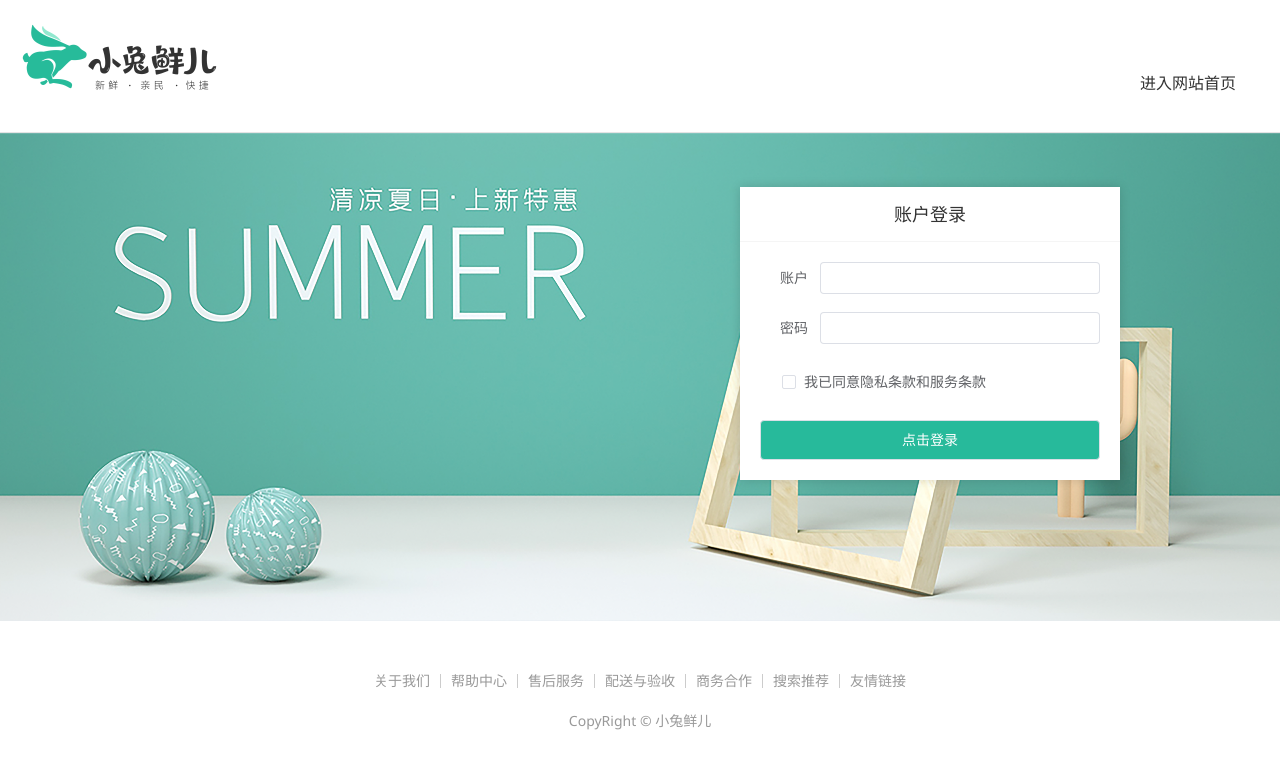
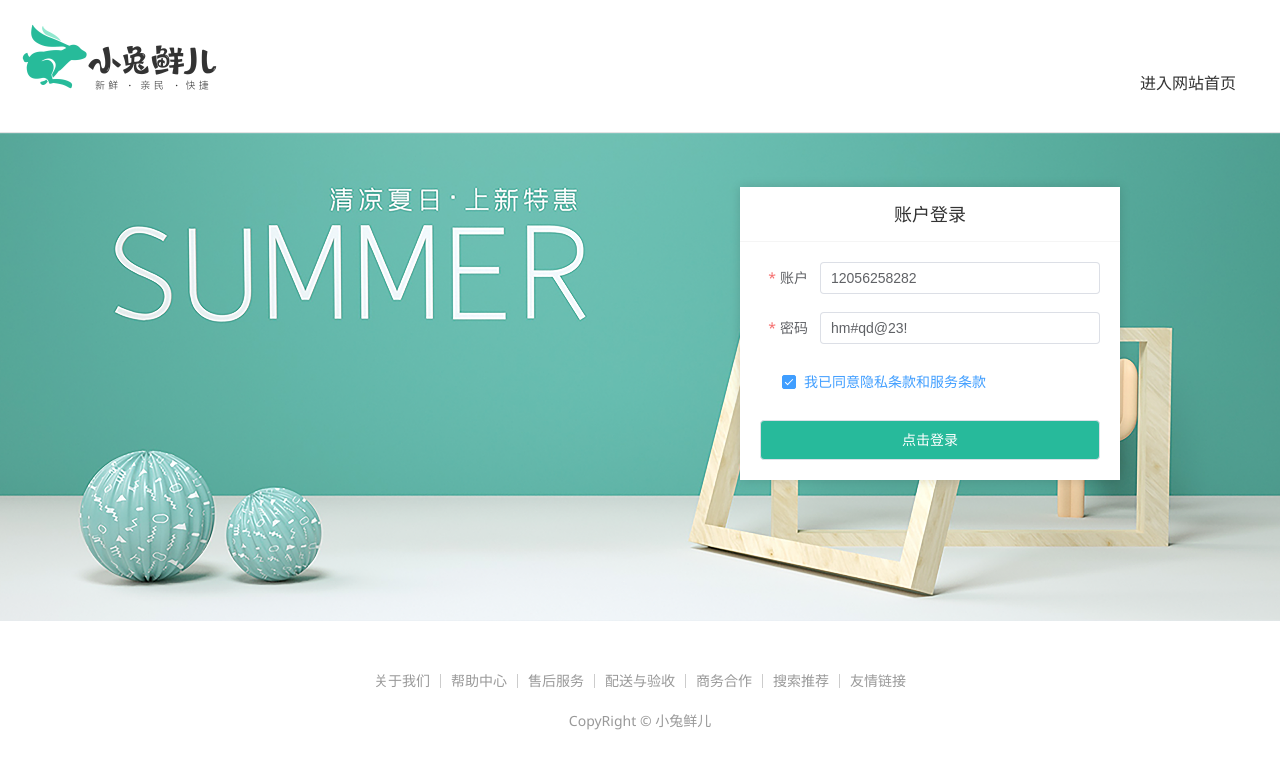
Before and after one commit to Oreki14/Fresh-Rabbit, a Vue app: page /login in a window 1280 px wide. Shown: the top 768 px of the page. Built offline with nearby package versions, Linux system fonts and the light colour scheme; no server answers; a small style sheet from the web is missing.

Commit message:
Pinia序列化存储用户登录数据

```diff
--- a/package.json
+++ b/package.json
@@ -13,6 +13,7 @@
     "axios": "^1.5.1",
     "element-plus": "^2.4.0",
     "pinia": "^2.1.6",
+    "pinia-plugin-persistedstate": "^3.2.0",
     "vue": "^3.3.4",
     "vue-router": "^4.2.4"
   },
--- /dev/null
+++ b/src/apis/user.js
@@ -0,0 +1,12 @@
+import httpInstance from '@/utils/http'
+
+export const loginAPI = ({account, password}) => {
+    return httpInstance({
+        url: '/login',
+        method: 'POST',
+        data: {
+            account,
+            password
+        }
+    })
+}
--- a/src/main.js
+++ b/src/main.js
@@ -7,6 +7,7 @@ import App from './App.vue'
 import router from './router'
 import { getCategory } from '@/apis/testAPI'
 import { lazyPlugin } from '@/directives'
+import piniaPluginPersistedstate from 'pinia-plugin-persistedstate'
 const app = createApp(App)
 
 app.use(createPinia())
@@ -24,3 +25,8 @@ app.use(lazyPlugin)
 // 引入全局组件
 import { componentPlugin } from "@/components";
 app.use(componentPlugin)
+
+// pinia一体化数据
+const pinia = createPinia()
+app.use(pinia)
+pinia.use(piniaPluginPersistedstate)
--- /dev/null
+++ b/src/stores/user.js
@@ -0,0 +1,23 @@
+// 实现管理用户数据相关
+import {defineStore} from "pinia";
+import {ref} from "vue";
+import {loginAPI} from "@/apis/user";
+
+export const useUserStore = defineStore('user', () => {
+    // 1.定义管理数据的state
+    const userInfo = ref({})
+    // 2.定义获取接口数据的action函数
+    const getUserInfo = async ({account, password}) => {
+        const res = await loginAPI({account, password});
+        userInfo.value = res.result;
+    }
+    // 3.以对象的格式把state和action返回
+    return {
+        userInfo,
+        getUserInfo
+    }
+}, {
+    persist:
+        true
+
+})
--- a/src/utils/http.js
+++ b/src/utils/http.js
@@ -1,6 +1,7 @@
 // axios的基础封装
 import axios from 'axios'
-
+import {ElMessage} from 'element-plus'
+import 'element-plus/theme-chalk/el-message.css'
 const httpInstance = axios.create({
     // 根域名
     baseURL: 'http://pcapi-xiaotuxian-front-devtest.itheima.net',
@@ -14,6 +15,11 @@ httpInstance.interceptors.request.use(config => {
 
 // axios响应式拦截器
 httpInstance.interceptors.response.use(res => res.data, e => {
+    // 统一错误提示
+    ElMessage({
+        type: 'warning',
+        message: e.response.data.msg
+    })
     return Promise.reject(e)
 })
 export default httpInstance
--- a/src/views/Login/index.vue
+++ b/src/views/Login/index.vue
@@ -1,5 +1,58 @@
 <script setup>
-
+// 表单校验
+import {ref} from 'vue';
+import {loginAPI} from "@/apis/user";
+import { useRouter } from "vue-router";
+import {ElMessage} from 'element-plus'
+import 'element-plus/theme-chalk/el-message.css'
+import {useUserStore} from "@/stores/user";
+// 1.准备表单对象
+const form = ref({
+  account: '12056258282',
+  password: 'hm#qd@23!',
+  agree: true
+})
+// 2.准备规则对象
+const rules = {
+  account: [
+    {required: true, message: '用户名不能为空', trigger: 'blur'}
+  ],
+  password: [
+    {required: true, message: '密码不能为空', trigger: 'blur'},
+    {min: 6, max: 14, message: '密码长度应为6到14个字符', trigger: 'blur'}
+  ],
+  agree: [
+    {
+      validator: (rule, value, callback) => {
+        if (value) {
+          callback()
+        } else {
+          callback(new Error('请同意用户协议'))
+        }
+      }
+    }
+  ]
+}
+// 3.获取form实例
+const formRef = ref(null)
+const router = useRouter()
+const userStore = useUserStore()
+//
+const doLogin = () => {
+  const {account, password} = form.value
+  // 调用实例方法
+  formRef.value.validate(async (valid) => {
+    // 以valid做为判断条件 如果通过校验才执行登录逻辑
+    if (valid) {
+      // TODO LOGIN
+      await userStore.getUserInfo({account,password})
+      // 1. 提示用户
+      ElMessage({type: 'success', message: '登录成功'})
+      // 2. 跳转首页
+      await router.replace({path: '/'})
+    }
+  })
+}
 </script>
 
 
@@ -24,20 +77,20 @@
         </nav>
         <div class="account-box">
           <div class="form">
-            <el-form label-position="right" label-width="60px"
+            <el-form ref="formRef" :model="form" :rules="rules" label-position="right" label-width="60px"
                      status-icon>
-              <el-form-item  label="账户">
-                <el-input/>
+              <el-form-item prop="account" label="账户">
+                <el-input v-model="form.account"/>
               </el-form-item>
-              <el-form-item label="密码">
-                <el-input/>
+              <el-form-item prop="password" label="密码">
+                <el-input v-model="form.password"/>
               </el-form-item>
-              <el-form-item label-width="22px">
-                <el-checkbox  size="large">
+              <el-form-item prop="agree" label-width="22px">
+                <el-checkbox size="large" v-model="form.agree">
                   我已同意隐私条款和服务条款
                 </el-checkbox>
               </el-form-item>
-              <el-button size="large" class="subBtn">点击登录</el-button>
+              <el-button size="large" class="subBtn" @click="doLogin">点击登录</el-button>
             </el-form>
           </div>
         </div>
@@ -157,7 +210,7 @@
       color: #999;
       display: inline-block;
 
-      ~a {
+      ~ a {
         border-left: 1px solid #ccc;
       }
     }
@@ -188,7 +241,7 @@
         position: relative;
         height: 36px;
 
-        >i {
+        > i {
           width: 34px;
           height: 34px;
           background: #cfcdcd;
@@ -233,7 +286,7 @@
         }
       }
 
-      >.error {
+      > .error {
         position: absolute;
         font-size: 12px;
         line-height: 28px;
```
Also changed, not shown: 1 other file (tests, documents, lock files or other folders).
